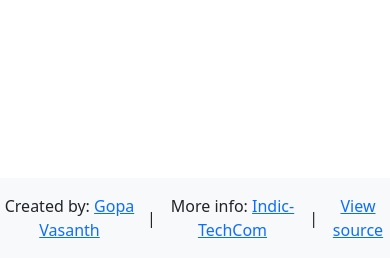
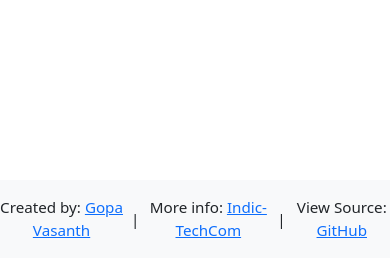
Before and after one commit to indictechcom/translatable-wikitext-converter, a Flask app: page / in a window 390 px wide. Shown: the part 586-844 px from the top of the page. Run offline with Flask 3, Linux system fonts and the light colour scheme; some libraries are stand-ins or nearby versions.

Commit message:
T376169 - Update home.html
it could not be a best solution but until further development same design can be used:)

```diff
--- a/templates/home.html
+++ b/templates/home.html
@@ -30,6 +30,20 @@
             bottom: 0;
             width: 100%;
         }
+        @media only screen and (max-width: 900px) {
+            .d-flex {
+        justify-content: space-evenly !important;
+        align-items: center !important;
+        font-size: 0.95rem !important;
+        }}
+        @media only screen and (max-width: 330px) {
+            .d-flex {
+                flex-direction: column;
+            }
+            .mx-2 {
+            display: none;
+        }}
+}
     </style>
 </head>
 <body>
@@ -70,7 +84,7 @@
                 <span class="mx-2">|</span>
                 <p class="mb-0">More info: <a href="https://meta.wikimedia.org/wiki/Indic-TechCom">Indic-TechCom</a></p>
                 <span class="mx-2">|</span>
-                <p class="mb-0"><a href="https://github.com/indictechcom/translatable-wikitext-converter">View source</a></p>
+                <p class="mb-0">View Source: <a href="https://github.com/indictechcom/translatable-wikitext-converter">GitHub</a></p>
             </div>
         </footer>
     </div>
```
